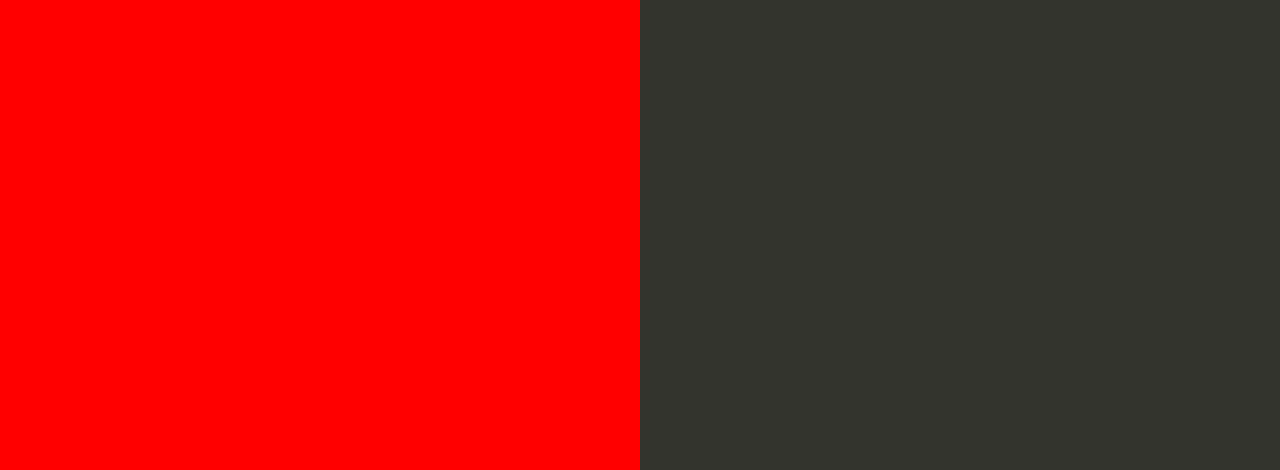
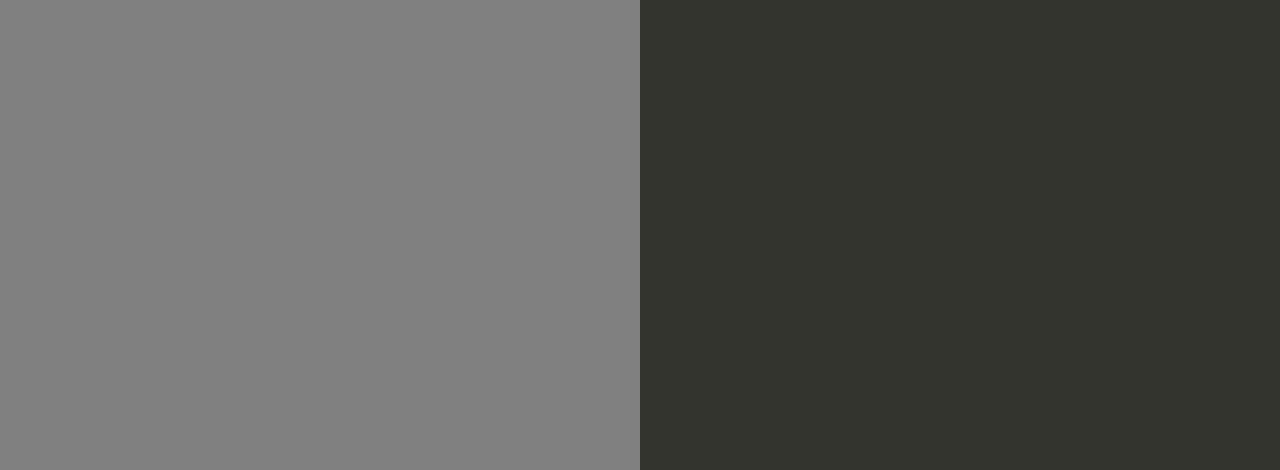
Before and after one commit to BalrajMomi/aws-nodejs-samples, a website: page index.html in a window 1280 px wide. Shown: the part 330-800 px from the top of the page. Drawn offline with Linux system fonts and the light colour scheme.

Commit message:
Changed to Grey

```diff
--- a/index.html
+++ b/index.html
@@ -35,7 +35,7 @@
 
         text-align: right;
         padding-top: 11em;
-        background-color: Red;
+        background-color: Grey;
 
       }
       .textColumn p {
```
